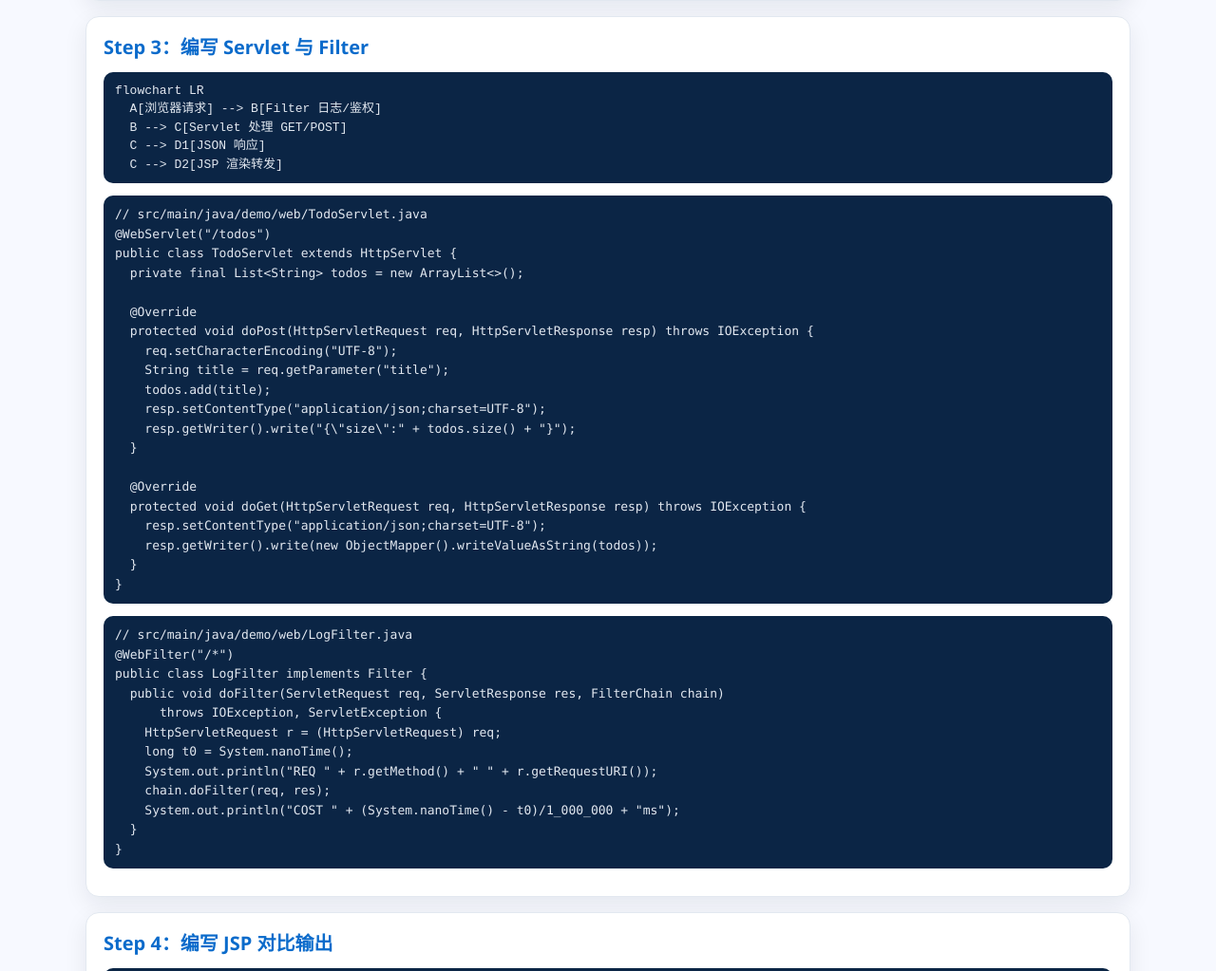
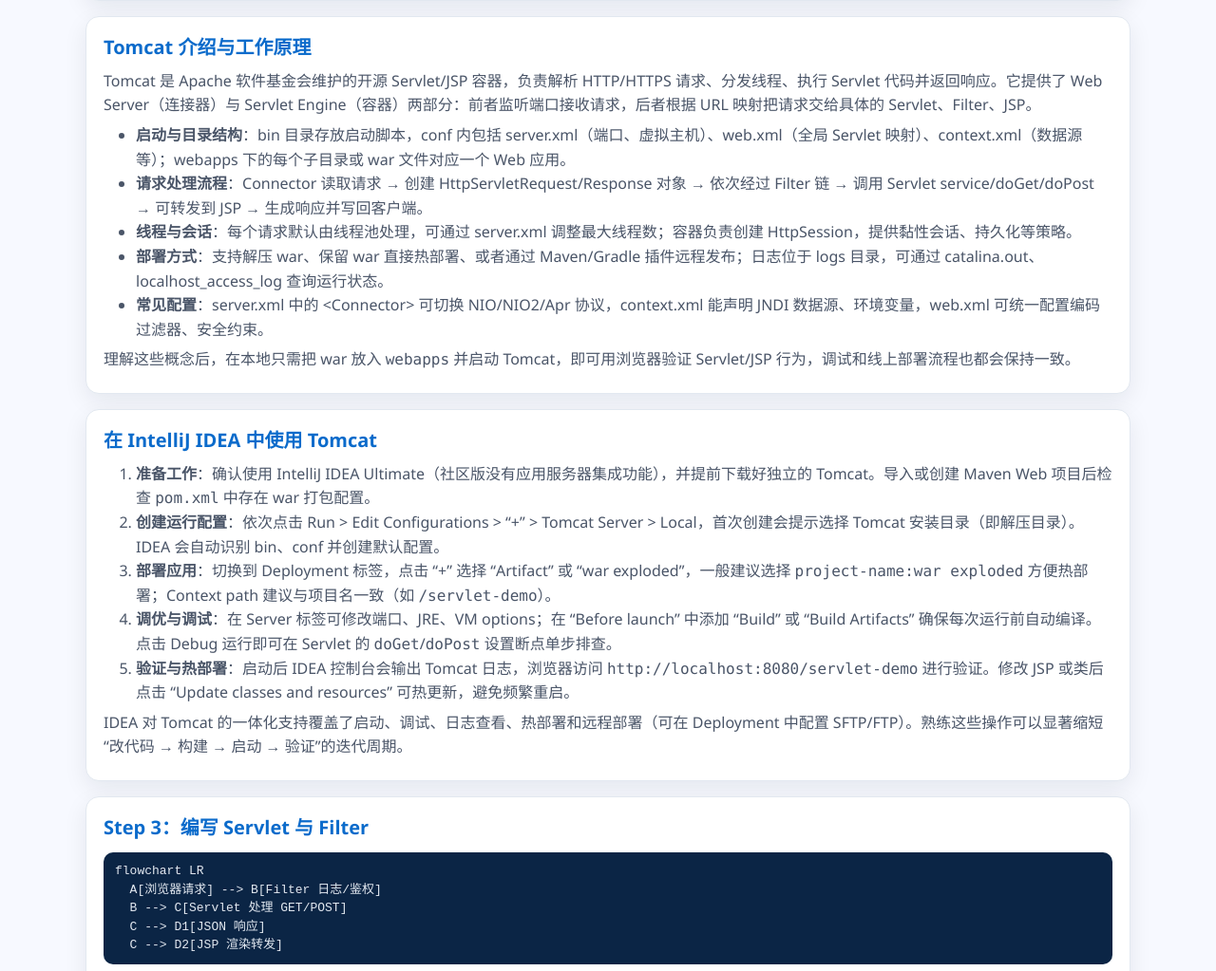
Before and after one commit to JingAo-Shen/SJA, a plain HTML site: page Java全栈开发-Web到微服务/JavaWeb入门路线/t4-servlet.html in a window 1280 px wide. Shown: the part 1204-2227 px from the top of the page at 95% size. Drawn offline with Linux system fonts and the light colour scheme.

Commit message:
更新tomcat介绍

```diff
--- a/Java全栈开发-Web到微服务/JavaWeb入门路线/t4-servlet.html
+++ b/Java全栈开发-Web到微服务/JavaWeb入门路线/t4-servlet.html
@@ -77,6 +77,31 @@
   &lt;/plugins&gt;
 &lt;/build&gt;</code></pre>
       <p>说明：scope=provided 表示运行时由容器提供；Tomcat 插件方便本地跑。</p>
+    </section>
+
+    <section>
+      <h2>Tomcat 介绍与工作原理</h2>
+      <p>Tomcat 是 Apache 软件基金会维护的开源 Servlet/JSP 容器，负责解析 HTTP/HTTPS 请求、分发线程、执行 Servlet 代码并返回响应。它提供了 Web Server（连接器）与 Servlet Engine（容器）两部分：前者监听端口接收请求，后者根据 URL 映射把请求交给具体的 Servlet、Filter、JSP。</p>
+      <ul>
+        <li><strong>启动与目录结构</strong>：bin 目录存放启动脚本，conf 内包括 server.xml（端口、虚拟主机）、web.xml（全局 Servlet 映射）、context.xml（数据源等）；webapps 下的每个子目录或 war 文件对应一个 Web 应用。</li>
+        <li><strong>请求处理流程</strong>：Connector 读取请求 → 创建 HttpServletRequest/Response 对象 → 依次经过 Filter 链 → 调用 Servlet service/doGet/doPost → 可转发到 JSP → 生成响应并写回客户端。</li>
+        <li><strong>线程与会话</strong>：每个请求默认由线程池处理，可通过 server.xml 调整最大线程数；容器负责创建 HttpSession，提供黏性会话、持久化等策略。</li>
+        <li><strong>部署方式</strong>：支持解压 war、保留 war 直接热部署、或者通过 Maven/Gradle 插件远程发布；日志位于 logs 目录，可通过 catalina.out、localhost_access_log 查询运行状态。</li>
+        <li><strong>常见配置</strong>：server.xml 中的 &lt;Connector&gt; 可切换 NIO/NIO2/Apr 协议，context.xml 能声明 JNDI 数据源、环境变量，web.xml 可统一配置编码过滤器、安全约束。</li>
+      </ul>
+      <p>理解这些概念后，在本地只需把 war 放入 <code>webapps</code> 并启动 Tomcat，即可用浏览器验证 Servlet/JSP 行为，调试和线上部署流程也都会保持一致。</p>
+    </section>
+
+    <section>
+      <h2>在 IntelliJ IDEA 中使用 Tomcat</h2>
+      <ol>
+        <li><strong>准备工作</strong>：确认使用 IntelliJ IDEA Ultimate（社区版没有应用服务器集成功能），并提前下载好独立的 Tomcat。导入或创建 Maven Web 项目后检查 <code>pom.xml</code> 中存在 war 打包配置。</li>
+        <li><strong>创建运行配置</strong>：依次点击 Run &gt; Edit Configurations &gt; “+” &gt; Tomcat Server &gt; Local，首次创建会提示选择 Tomcat 安装目录（即解压目录）。IDEA 会自动识别 bin、conf 并创建默认配置。</li>
+        <li><strong>部署应用</strong>：切换到 Deployment 标签，点击 “+” 选择 “Artifact” 或 “war exploded”，一般建议选择 <code>project-name:war exploded</code> 方便热部署；Context path 建议与项目名一致（如 <code>/servlet-demo</code>）。</li>
+        <li><strong>调优与调试</strong>：在 Server 标签可修改端口、JRE、VM options；在 “Before launch” 中添加 “Build” 或 “Build Artifacts” 确保每次运行前自动编译。点击 Debug 运行即可在 Servlet 的 <code>doGet</code>/<code>doPost</code> 设置断点单步排查。</li>
+        <li><strong>验证与热部署</strong>：启动后 IDEA 控制台会输出 Tomcat 日志，浏览器访问 <code>http://localhost:8080/servlet-demo</code> 进行验证。修改 JSP 或类后点击 “Update classes and resources” 可热更新，避免频繁重启。</li>
+      </ol>
+      <p>IDEA 对 Tomcat 的一体化支持覆盖了启动、调试、日志查看、热部署和远程部署（可在 Deployment 中配置 SFTP/FTP）。熟练这些操作可以显著缩短“改代码 → 构建 → 启动 → 验证”的迭代周期。</p>
     </section>
 
     <section>
```
Also changed, not shown: Java全栈开发-Web到微服务/JavaWeb入门路线/index.html (+0 -3 lines).
